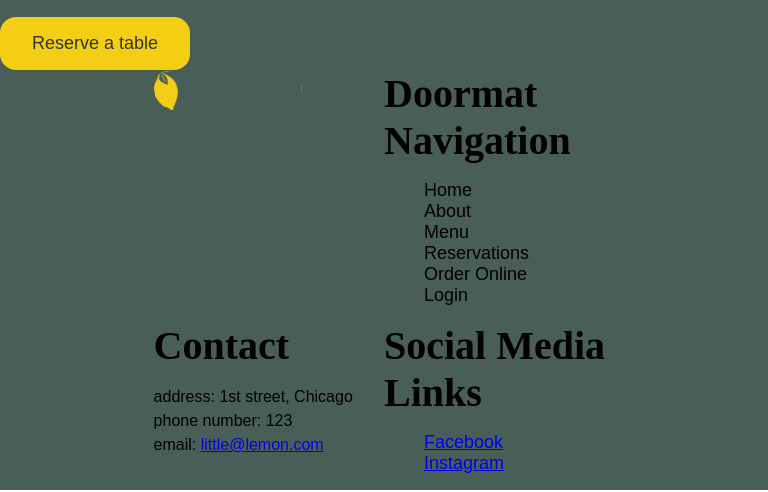
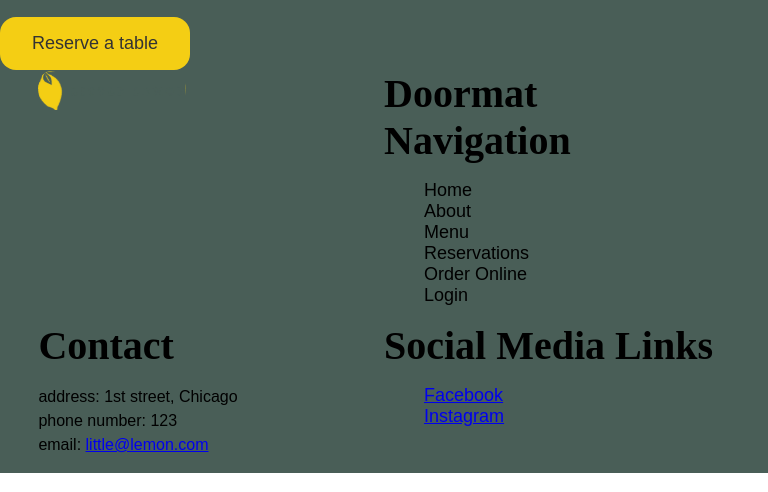
Before and after one commit to mw-5/little-lemon, a React (Create React App) app: page / in a window 768 px wide. Shown: the part 305-797 px from the top of the page. Built offline with nearby package versions, Linux system fonts and the light colour scheme.

Commit message:
feat: Add responsive padding for app

```diff
--- a/src/index.css
+++ b/src/index.css
@@ -6,7 +6,7 @@
   --secondary-color-3: #EDEFEE;
   --secondary-color-4: #333333;
   --rounded-corners: 16px;
-  --app-padding: 20%;
+  --app-padding: 0%;
 }
 
 body {
@@ -42,6 +42,7 @@ code {
 @media (min-width: 600px) and (max-width: 899px) {
   .container {
     grid-template-columns: repeat(6, 1fr);
+    --app-padding: 5%;
   }
 }
 
@@ -49,6 +50,7 @@ code {
 @media (min-width: 900px) {
   .container {
     grid-template-columns: repeat(12, 1fr);
+    --app-padding: 20%;
   }
 }
 
```
